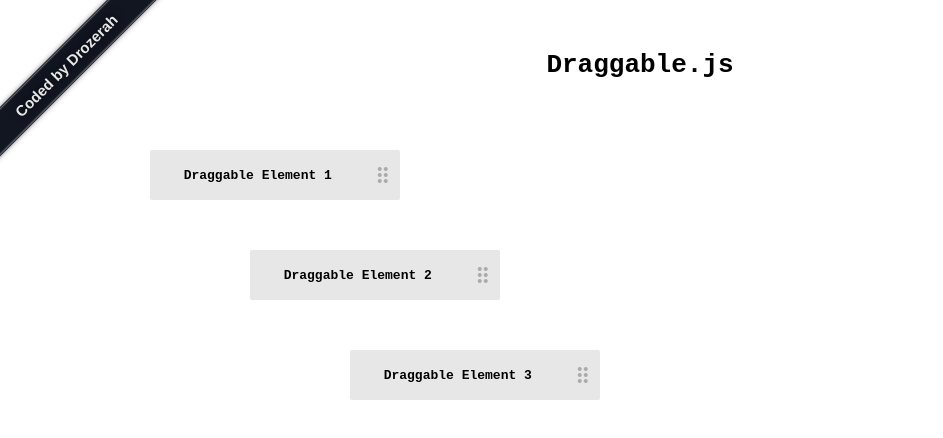
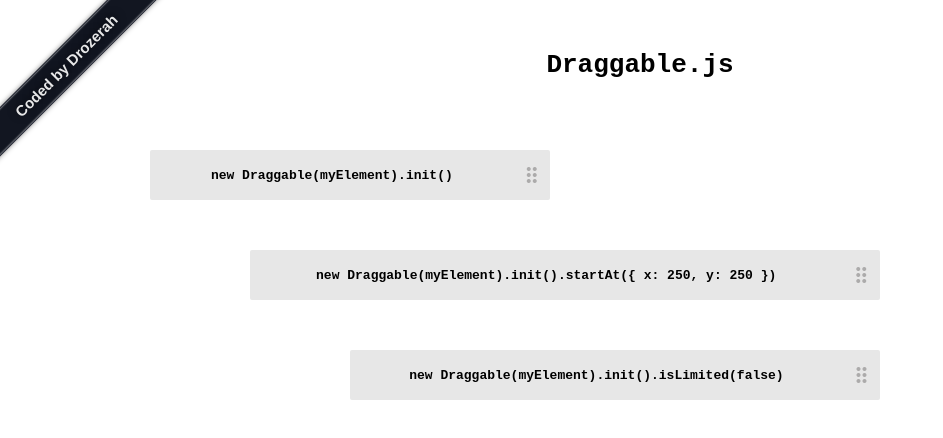
Before and after one commit to Drozerah/draggable-element, a website: page index.html in a window 1280 px wide. Shown: the whole page, without its empty margins (0-943 px from the left). Drawn offline with Linux system fonts and the light colour scheme.

Commit message:
refactor: index.html + css

```diff
--- a/draggable.scss
+++ b/draggable.scss
@@ -5,8 +5,6 @@
   align-items: center;
   justify-content: center;
   background-color:#E7E7E7;
-  width: 250px;
-  height: 50px;
   font-weight: 600;
   border-radius: 2px;
   z-index: 0;
--- a/index.html
+++ b/index.html
@@ -15,17 +15,17 @@
         <a href="https://github.com/Drozerah/draggable-element" class="ribbon" target="_blank" rel="noopener noreferrer">Coded by Drozerah</a>
         <h1>Draggable.js</h1>
         <div class="element_1 draggable noselect">
-            <div>Draggable Element 1</div>
+            <div>new Draggable(myElement).init()</div>
             <span class="material-icons dragIndicator">drag_indicator</span>
         </div>
 
         <div class="element_2 draggable noselect">
-            <div>Draggable Element 2</div>
+            <div>new Draggable(myElement).init().startAt({ x: 250, y: 250 })</div>
             <span class="material-icons dragIndicator">drag_indicator</span>
         </div>
 
         <div class="element_3 draggable noselect">
-            <div>Draggable Element 3</div>
+            <div>new Draggable(myElement).init().isLimited(false)</div>
             <span class="material-icons dragIndicator">drag_indicator</span>
         </div>
     </main>
@@ -34,11 +34,10 @@
     <script type="module">
         import Draggable from './draggable.js'
         new Draggable(document.querySelector('.element_1')).init()
-        new Draggable(document.querySelector('.element_2')).init()
+        new Draggable(document.querySelector('.element_2')).init().startAt({ x: 250, y: 250 })
         new Draggable(document.querySelector('.element_3'))
             .init()
             .isLimited(false)
-            .startAt({ x: 350, y: 350 })
     </script>
 </body>
 </html>
--- a/main.scss
+++ b/main.scss
@@ -25,17 +25,27 @@
 }
 
 .element_1, .element_2, .element_3 {
+  height: 50px;
   div{
     width: 100%;
     text-align: center;
   }
 }
+
 .element_1{
+  width: 400px;
   top: 150px;
   left: 150px;
 }
 
 .element_2{
-  top: 250px;
-  left: 250px;
+  width: 630px;
+  top: 150px;
+  left: 150px;
 }
+
+.element_3{
+  width: 530px;
+  top: 350px;
+  left: 350px;
+}
```
Also changed, not shown: src/css/draggable.css, src/css/main.css, 2 other files.
